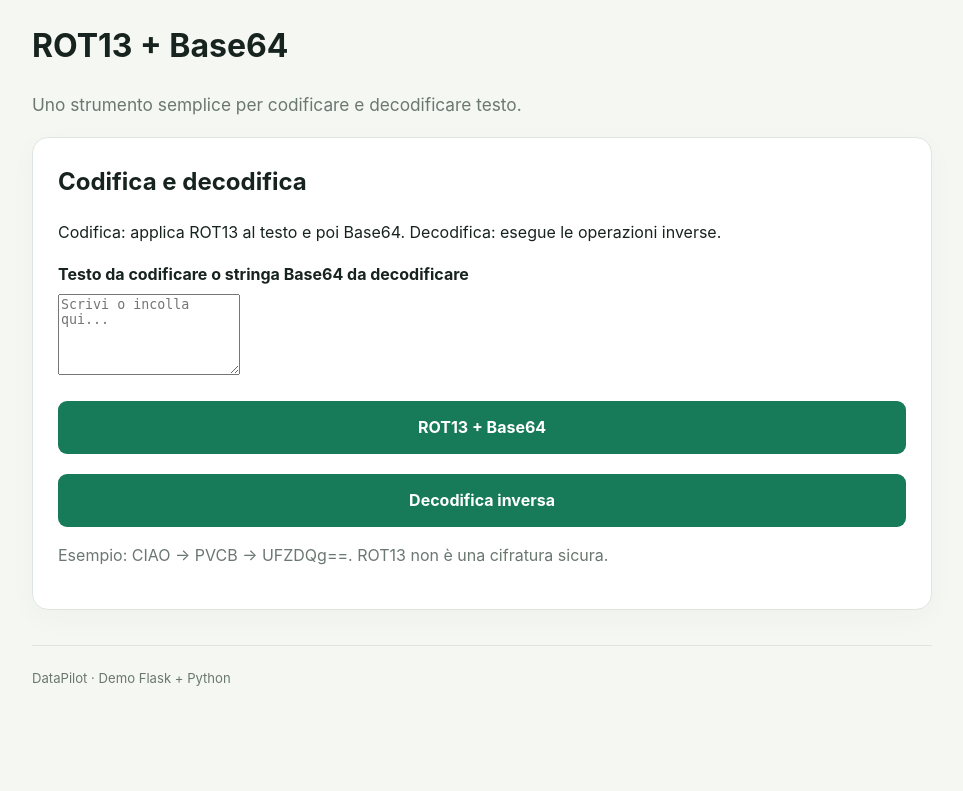
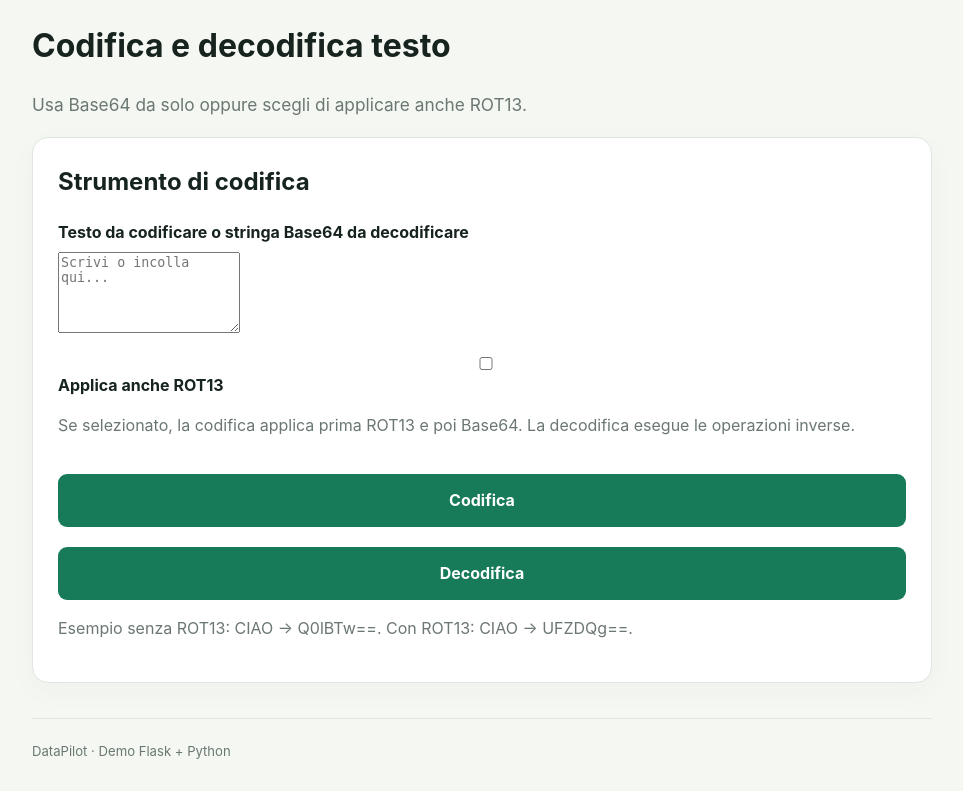
Before and after one commit to Tiupiu2007/test, a Flask app: page / in a window 1280 px wide. Shown: the part 86-877 px from the top of the page, without its empty margins (158-1121 px from the left). Before the commit the page ends 772 px from the top, so only its background shows below. Run offline with Flask 3, Linux system fonts and the light colour scheme.

Commit message:
Aggiunge scelta facoltativa per ROT13

```diff
--- a/templates/home.html
+++ b/templates/home.html
@@ -8,22 +8,23 @@
 </head>
 <body><main class="container">
 <header><a class="brand" href="/">DataPilot</a><span>STRUMENTI</span></header>
-<h1>ROT13 + Base64</h1>
-<p class="intro">Uno strumento semplice per codificare e decodificare testo.</p>
+<h1>Codifica e decodifica testo</h1>
+<p class="intro">Usa Base64 da solo oppure scegli di applicare anche ROT13.</p>
 {% if error %}<p class="alert">{{ error }}</p>{% endif %}
 <section class="panel">
-<h2>Codifica e decodifica</h2>
-<p>Codifica: applica ROT13 al testo e poi Base64. Decodifica: esegue le operazioni inverse.</p>
+<h2>Strumento di codifica</h2>
 <form method="post">
 <label for="text">Testo da codificare o stringa Base64 da decodificare</label>
 <textarea id="text" name="text" rows="5" placeholder="Scrivi o incolla qui..." required>{{ text }}</textarea>
+<label class="option"><input type="checkbox" name="rot13" {% if use_rot13 %}checked{% endif %}> Applica anche ROT13</label>
+<p class="muted">Se selezionato, la codifica applica prima ROT13 e poi Base64. La decodifica esegue le operazioni inverse.</p>
 <div class="buttons">
-<button type="submit" name="action" value="encode">ROT13 + Base64</button>
-<button type="submit" name="action" value="decode">Decodifica inversa</button>
+<button type="submit" name="action" value="encode">Codifica</button>
+<button type="submit" name="action" value="decode">Decodifica</button>
 </div>
 </form>
 {% if result is not none %}<label for="result">Risultato</label><textarea id="result" rows="5" readonly>{{ result }}</textarea>{% endif %}
-<p class="muted">Esempio: CIAO → PVCB → UFZDQg==. ROT13 non è una cifratura sicura.</p>
+<p class="muted">Esempio senza ROT13: CIAO → Q0lBTw==. Con ROT13: CIAO → UFZDQg==.</p>
 </section>
 <footer>DataPilot · Demo Flask + Python</footer>
 </main></body></html>
```
